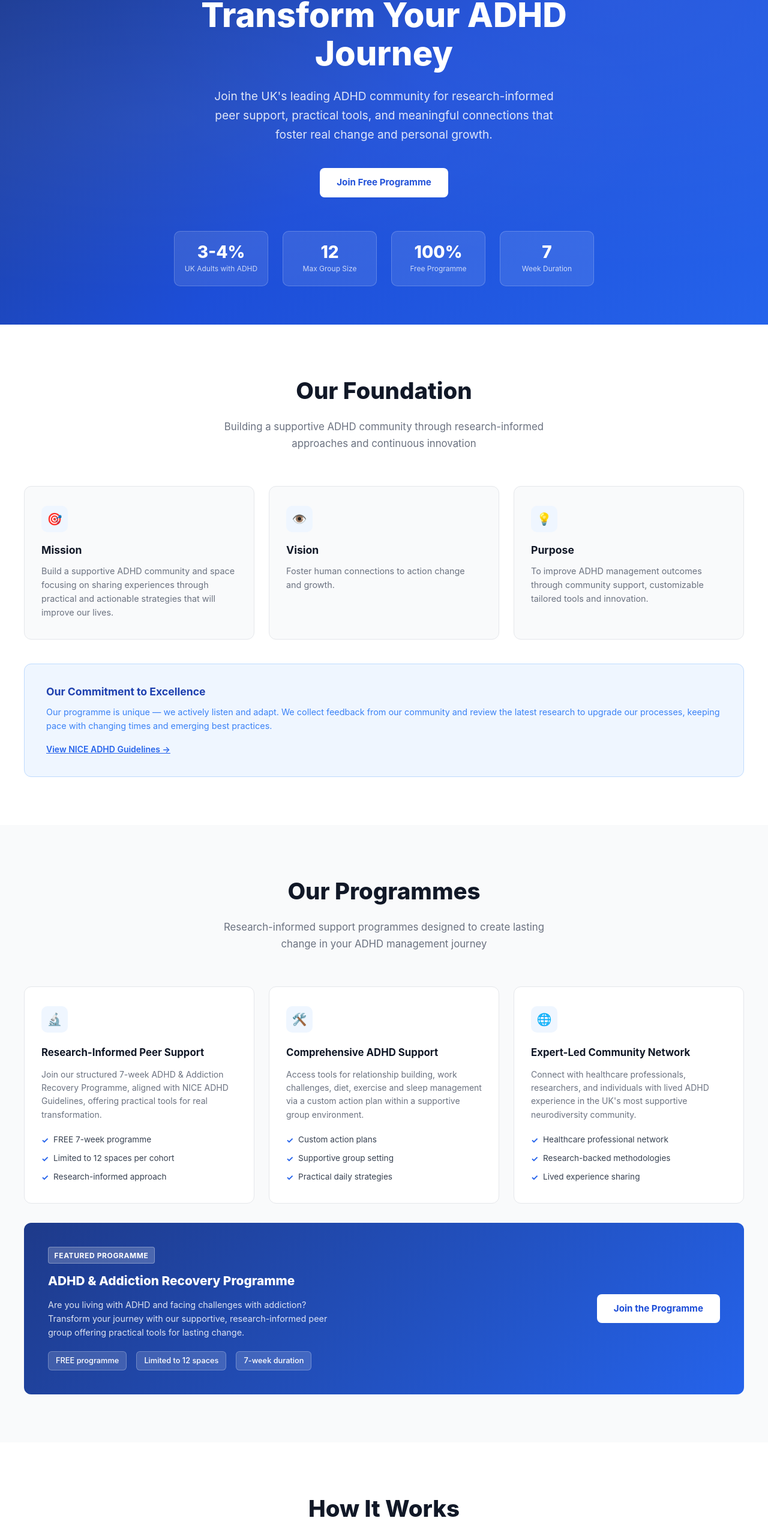
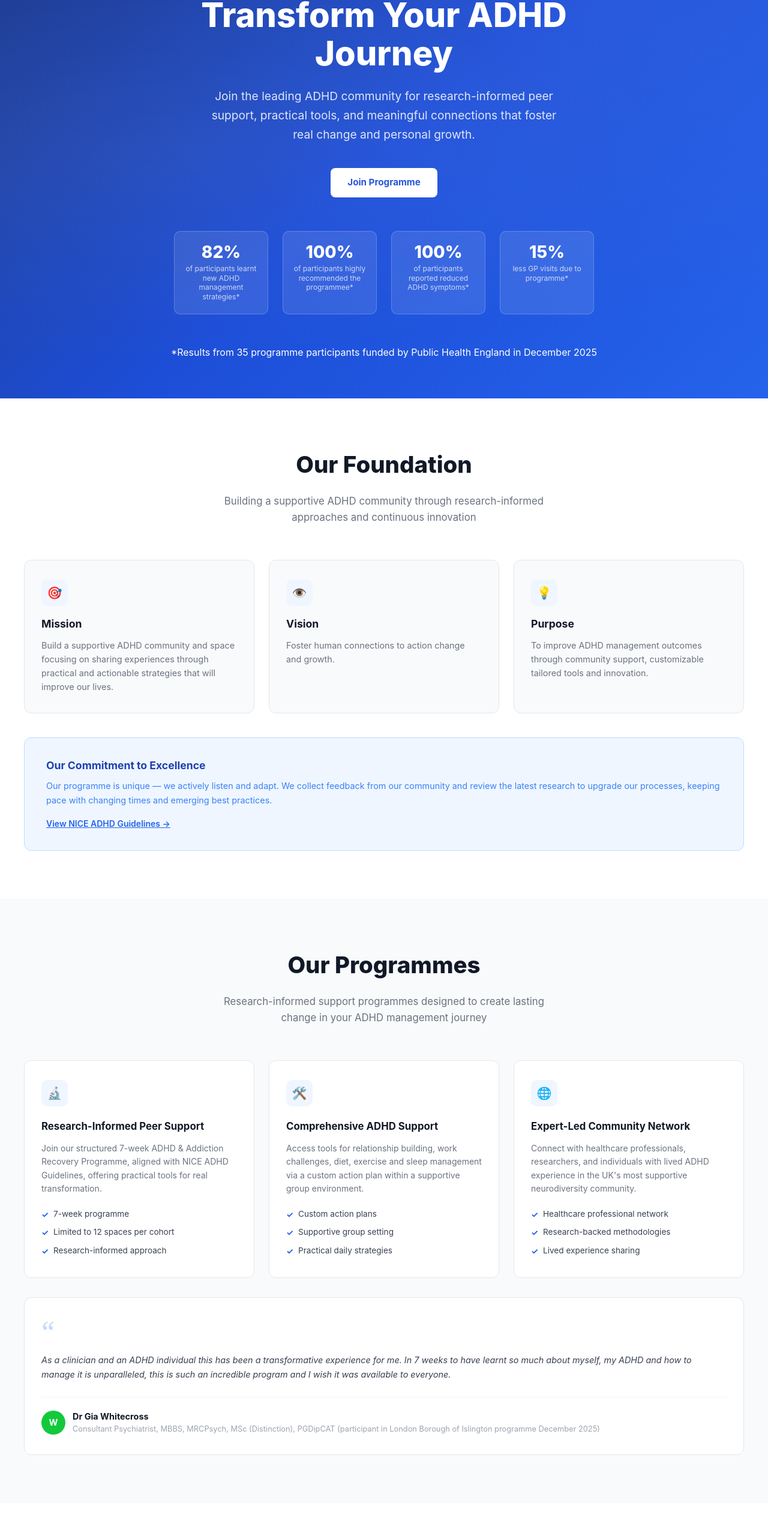
Before and after one commit to ginnyedelstein/adhdactionnetwork, a Next.js app: page / in a window 1280 px wide. Shown: the part 210-2775 px from the top of the page at 60% size. Built offline with nearby package versions, Linux system fonts and the light colour scheme.

Commit message:
Frances changes

```diff
--- a/src/app/layout.tsx
+++ b/src/app/layout.tsx
@@ -5,7 +5,7 @@ import GlobalStylesWrapper from "@/src/components/GlobalStylesWrapper";
 export const metadata: Metadata = {
   title: "ADHD Action Network - Transform Your ADHD Journey",
   description:
-    "Join the UK's leading ADHD community for research-informed peer support, practical tools, and meaningful connections that foster real change and personal growth.",
+    "Join the leading ADHD community for research-informed peer support, practical tools, and meaningful connections that foster real change and personal growth.",
 };
 
 export default function RootLayout({
--- a/src/components/CTABanner.tsx
+++ b/src/components/CTABanner.tsx
@@ -60,12 +60,12 @@ export default function CTABanner() {
       <Inner>
         <Title>Ready to Transform Your ADHD Journey?</Title>
         <Sub>
-          Join our free 7-week programme and become part of a community that
+          Join our 7-week programme and become part of a community that
           understands your challenges and celebrates your successes.
         </Sub>
         <ButtonGroup>
           <PrimaryBtn href={JOIN_URL} target="_blank" rel="noopener noreferrer">
-            Join Free Programme
+            Join The Programme
           </PrimaryBtn>
         </ButtonGroup>
       </Inner>
--- a/src/components/Footer.tsx
+++ b/src/components/Footer.tsx
@@ -143,6 +143,9 @@ export default function Footer() {
               <ColLink>
                 <Link href="#community">Community</Link>
               </ColLink>
+              <ColLink>
+                <Link href="mailto:info@adhdactionnetwork.com">Contact Us: info@adhdactionnetwork.com</Link>
+              </ColLink>
             </ColLinks>
           </div>
 
--- a/src/components/Hero.tsx
+++ b/src/components/Hero.tsx
@@ -149,10 +149,10 @@ const JOIN_URL =
   "https://forms.fillout.com/t/p35enEL9UKus";
 
 const stats = [
-  { value: "3-4%", label: "UK Adults with ADHD" },
-  { value: "12", label: "Max Group Size" },
-  { value: "100%", label: "Free Programme" },
-  { value: "7", label: "Week Duration" },
+  { value: "82%", label: "of participants learnt new ADHD management strategies*" },
+  { value: "100%", label: "of participants highly recommended the programmee*" },
+  { value: "100%", label: "of participants reported reduced ADHD symptoms*" },
+  { value: "15%", label: "less GP visits due to programme*" },
 ];
 
 export default function Hero() {
@@ -164,13 +164,13 @@ export default function Hero() {
       </Badge>
       <HeroTitle>Transform Your ADHD Journey</HeroTitle>
       <HeroSub>
-        Join the UK&apos;s leading ADHD community for research-informed peer
+        Join the leading ADHD community for research-informed peer
         support, practical tools, and meaningful connections that foster real
         change and personal growth.
       </HeroSub>
       <ButtonGroup>
         <PrimaryBtn href={JOIN_URL} target="_blank" rel="noopener noreferrer">
-          Join Free Programme
+          Join Programme
         </PrimaryBtn>
       </ButtonGroup>
       <StatsGrid>
@@ -181,6 +181,10 @@ export default function Hero() {
           </StatCard>
         ))}
       </StatsGrid>
+      <br />
+      <br />
+
+      <div>*Results from 35 programme participants funded by Public Health England in December 2025</div>
     </HeroSection>
   );
 }
--- a/src/components/HowItWorks.tsx
+++ b/src/components/HowItWorks.tsx
@@ -99,8 +99,8 @@ const StepText = styled.p`
 const steps = [
   {
     n: 1,
-    title: "Join Our Free Programme",
-    text: "Sign up for our research-informed ADHD support programme. No cost, just commitment to your growth and recovery journey.",
+    title: "Join Our Programme",
+    text: "Sign up for our research-informed ADHD support programme.",
   },
   {
     n: 2,
--- a/src/components/Navbar.tsx
+++ b/src/components/Navbar.tsx
@@ -156,12 +156,12 @@ export default function Navbar() {
             <NavLink href="#programmes">Programmes</NavLink>
           </li>
           <li>
-            <NavLink href="#community">Community</NavLink>
+            <NavLink href="#aboutus">About Us</NavLink>
           </li>
         </NavLinks>
 
         <CTAButton href={JOIN_URL} target="_blank" rel="noopener noreferrer">
-          Join Free Programme
+          Join The Programme
         </CTAButton>
 
         <HamburgerButton
@@ -178,11 +178,11 @@ export default function Navbar() {
         <MobileLink href="#programmes" onClick={() => setMenuOpen(false)}>
           Programmes
         </MobileLink>
-        <MobileLink href="#community" onClick={() => setMenuOpen(false)}>
-          Community
+        <MobileLink href="#aboutus" onClick={() => setMenuOpen(false)}>
+          About Us
         </MobileLink>
         <MobileCTA href={JOIN_URL} target="_blank" rel="noopener noreferrer">
-          Join Free Programme
+          Join Programme
         </MobileCTA>
       </MobileMenu>
     </Nav>
--- a/src/components/Partners.tsx
+++ b/src/components/Partners.tsx
@@ -85,6 +85,7 @@ const partners = [
   { abbr: "UCL", name: "University College London" },
   { abbr: "CoE", name: "Community of Excellence" },
   { abbr: "Council", name: "Islington Council, London" },
+  { abbr: "Google", name: "Google, Alphabet Inc." },
 ];
 
 export default function Partners() {
--- a/src/components/Programmes.tsx
+++ b/src/components/Programmes.tsx
@@ -189,6 +189,59 @@ const JoinBtn = styled.a`
   }
 `;
 
+const QuoteMark = styled.div`
+  font-size: 3rem;
+  line-height: 1;
+  color: #bfdbfe;
+  font-family: Georgia, serif;
+  margin-bottom: 0.75rem;
+`;
+
+const Quote = styled.p`
+  font-size: 0.9rem;
+  color: #374151;
+  line-height: 1.7;
+  flex: 1;
+  margin-bottom: 1.5rem;
+  font-style: italic;
+`;
+
+const Attribution = styled.div`
+  display: flex;
+  align-items: center;
+  gap: 0.75rem;
+  border-top: 1px solid #f3f4f6;
+  padding-top: 1.25rem;
+`;
+
+const Avatar = styled.div`
+  width: 40px;
+  height: 40px;
+  border-radius: 50%;
+  background: #2563eb;
+  color: white;
+  display: flex;
+  align-items: center;
+  justify-content: center;
+  font-weight: 700;
+  font-size: 0.9rem;
+  flex-shrink: 0;
+`;
+
+const AuthorInfo = styled.div``;
+
+const AuthorName = styled.div`
+  font-weight: 700;
+  font-size: 0.9rem;
+  color: #111827;
+`;
+
+const AuthorRole = styled.div`
+  font-size: 0.8rem;
+  color: #9ca3af;
+`;
+
+
 const JOIN_URL =
   "https://forms.fillout.com/t/p35enEL9UKus";
 
@@ -198,7 +251,7 @@ const programmes = [
     title: "Research-Informed Peer Support",
     text: "Join our structured 7-week ADHD & Addiction Recovery Programme, aligned with NICE ADHD Guidelines, offering practical tools for real transformation.",
     features: [
-      "FREE 7-week programme",
+      "7-week programme",
       "Limited to 12 spaces per cohort",
       "Research-informed approach",
     ],
@@ -252,7 +305,7 @@ export default function Programmes() {
           ))}
         </Grid>
 
-        <FeaturedCard>
+        {/* <FeaturedCard>
           <FeaturedContent>
             <FeaturedBadge>Featured Programme</FeaturedBadge>
             <FeaturedTitle>ADHD &amp; Addiction Recovery Programme</FeaturedTitle>
@@ -262,7 +315,6 @@ export default function Programmes() {
               group offering practical tools for lasting change.
             </FeaturedText>
             <FeaturedMeta>
-              <MetaBadge>FREE programme</MetaBadge>
               <MetaBadge>Limited to 12 spaces</MetaBadge>
               <MetaBadge>7-week duration</MetaBadge>
             </FeaturedMeta>
@@ -270,7 +322,23 @@ export default function Programmes() {
           <JoinBtn href={JOIN_URL} target="_blank" rel="noopener noreferrer">
             Join the Programme
           </JoinBtn>
-        </FeaturedCard>
+        </FeaturedCard> */}
+
+        <Card>
+          <QuoteMark>&ldquo;</QuoteMark>
+          <Quote>As a clinician and an ADHD individual this has been a transformative experience for me. In 7 weeks to have
+            learnt so much about myself, my ADHD and how to manage it is unparalleled, this is such an incredible program and I wish it was available to everyone.</Quote>
+          <Attribution>
+            <Avatar style={{ background: "#12c93c" }}>
+              W
+            </Avatar>
+            <AuthorInfo>
+              <AuthorName>Dr Gia Whitecross</AuthorName>
+              <AuthorRole>Consultant Psychiatrist, MBBS, MRCPsych, MSc
+                (Distinction), PGDipCAT (participant in London Borough of Islington programme December 2025)</AuthorRole>
+            </AuthorInfo>
+          </Attribution>
+        </Card>
       </Inner>
     </Section>
   );
--- a/src/components/Team.tsx
+++ b/src/components/Team.tsx
@@ -34,12 +34,12 @@ const SectionSub = styled.p`
 
 const Layout = styled.div`
   display: grid;
-  grid-template-columns: 1fr 1fr;
-  gap: 2rem;
+  /* grid-template-columns: 1fr 1fr; */
+  /* gap: 2rem; */
   align-items: start;
 
   @media (max-width: 768px) {
-    grid-template-columns: 1fr;
+    /* grid-template-columns: 1fr; */
   }
 `;
 
@@ -213,10 +213,10 @@ const values = [
 
 export default function Team() {
   return (
-    <Section>
+    <Section id="aboutus">
       <Inner>
         <SectionHeader>
-          <SectionTitle>Meet the Team Behind ADHD Action Network</SectionTitle>
+          <SectionTitle>About Us</SectionTitle>
           <SectionSub>
             A dedicated team of passionate problem solvers committed to building
             robust support networks for the ADHD community
@@ -224,31 +224,6 @@ export default function Team() {
         </SectionHeader>
 
         <Layout>
-          <TeamCards>
-            {team.map((m) => (
-              <TeamCard key={m.name}>
-                <Avatar $color={m.color}>{m.initials}</Avatar>
-                <MemberInfo>
-                  <MemberName>{m.name}</MemberName>
-                  <MemberRole>{m.role}</MemberRole>
-                  <MemberBio>{m.bio}</MemberBio>
-                  <Links>
-                    <ContactLink href={`mailto:${m.email}`}>
-                      {m.email}
-                    </ContactLink>
-                    <ContactLink
-                      href={m.linkedin}
-                      target="_blank"
-                      rel="noopener noreferrer"
-                    >
-                      Connect on LinkedIn
-                    </ContactLink>
-                  </Links>
-                </MemberInfo>
-              </TeamCard>
-            ))}
-          </TeamCards>
-
           <AboutBox>
             <AboutTitle>Who We Are</AboutTitle>
             <AboutText>
@@ -258,6 +233,19 @@ export default function Team() {
               in ADHD support. We believe great ideas and effective solutions
               stem from collaboration, co-production, innovation, and relentless
               resilience.
+
+              ADHD Action Network was founded and is led by Nick Pairaudeau who only discovered he had ADHD after 51 years
+              of not finding his place in this non-ADHD world. After his diagnosis he looked around for help and encouragement,
+              but couldn’t find what he was searching for. So, he embarked on a journey to create a warm, supportive, practical
+              and scientifically informed community that would welcome all those living with ADHD symptoms, whether
+              diagnosed or not.
+
+              From the beginning, our programme has been designed by people with ADHD, and refined with feedback from
+              participants over many hours. You will learn about ADHD, discover more about yourself and meet others who will
+              share their successes and challenges, as you will with them.
+              Our trained facilitators delivering the service also have ADHD and work in mental health in a variety of roles. This
+              means they bring first‑hand insight, relevant skills, and deep understanding, placing them in a strong position to
+              create a beautiful setting for you to find a new way to live your life with ADHD.
             </AboutText>
 
             <GoalBox>
@@ -270,7 +258,7 @@ export default function Team() {
                 support for ADHD patients.
               </GoalText>
             </GoalBox>
-
+            {/*
             <ValueGrid>
               {values.map((v) => (
                 <ValueItem key={v.title}>
@@ -278,7 +266,7 @@ export default function Team() {
                   <ValueSub>{v.sub}</ValueSub>
                 </ValueItem>
               ))}
-            </ValueGrid>
+            </ValueGrid> */}
           </AboutBox>
         </Layout>
       </Inner>
```
Also changed, not shown: src/components/Testimonials.tsx (+8 -0 lines).
